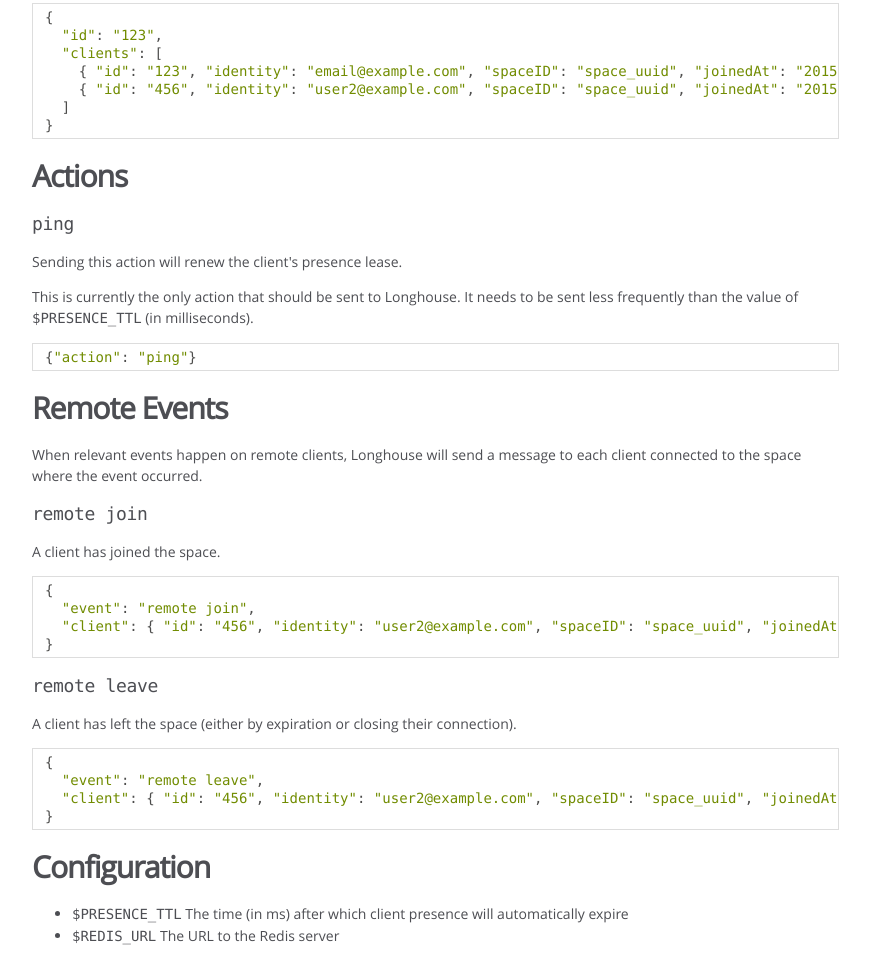
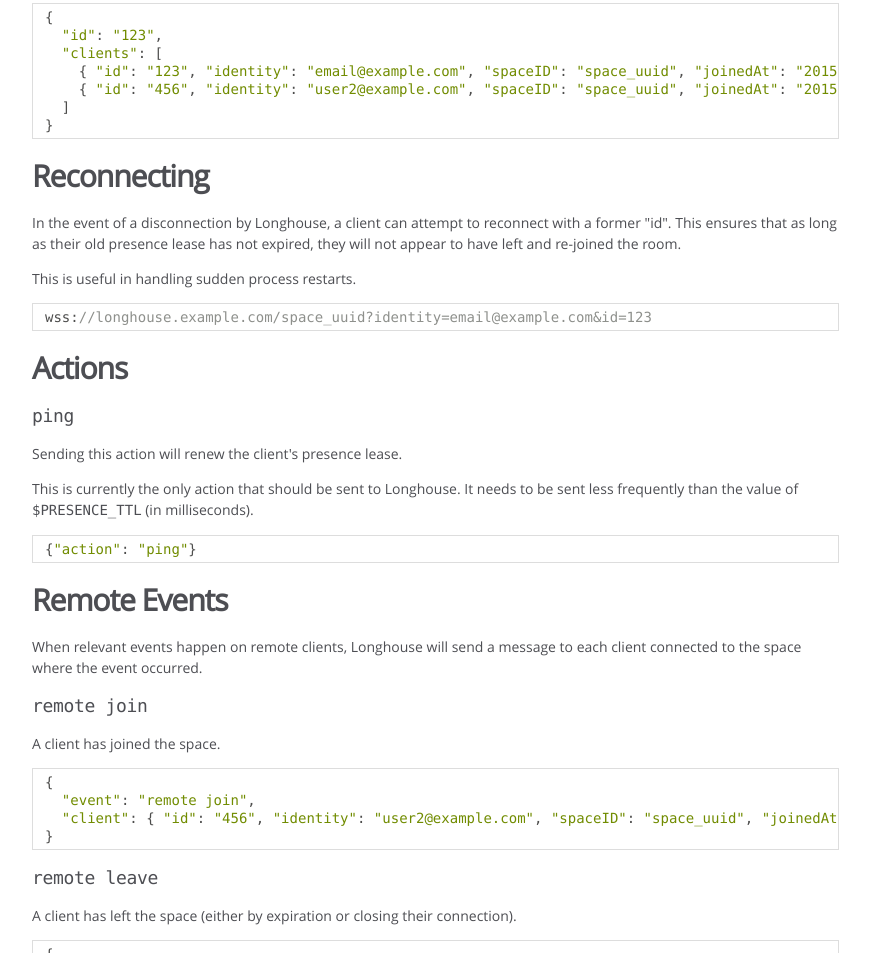
Before and after one commit to usecanvas/presence, a website: page docs/index.html in a window 1280 px wide. Shown: the part 1022-1975 px from the top of the page, without its empty margins (0-870 px from the left). Drawn offline with Linux system fonts and the light colour scheme.

Commit message:
Add reconnecting info to README

```diff
--- a/docs/index.html
+++ b/docs/index.html
@@ -64,7 +64,11 @@
     { &quot;id&quot;: &quot;123&quot;, &quot;identity&quot;: &quot;email@example.com&quot;, &quot;spaceID&quot;: &quot;space_uuid&quot;, &quot;joinedAt&quot;: &quot;2015-06-05T21:09:26.480Z&quot; },
     { &quot;id&quot;: &quot;456&quot;, &quot;identity&quot;: &quot;user2@example.com&quot;, &quot;spaceID&quot;: &quot;space_uuid&quot;, &quot;joinedAt&quot;: &quot;2015-06-05T21:09:28.493Z&quot; }
   ]
-}</code></pre><h3>Actions</h3><h4><code>ping</code></h4><p>Sending this action will renew the client's presence lease.</p>
+}</code></pre><h2>Reconnecting</h2><p>In the event of a disconnection by Longhouse, a client can attempt to reconnect
+with a former &quot;id&quot;. This ensures that as long as their old presence lease has
+not expired, they will not appear to have left and re-joined the room.</p>
+<p>This is useful in handling sudden process restarts.</p>
+<pre class="prettyprint source"><code>wss://longhouse.example.com/space_uuid?identity=email@example.com&id=123</code></pre><h3>Actions</h3><h4><code>ping</code></h4><p>Sending this action will renew the client's presence lease.</p>
 <p>This is currently the only action that should be sent to Longhouse. It needs to
 be sent less frequently than the value of <code>$PRESENCE_TTL</code> (in milliseconds).</p>
 <pre class="prettyprint source lang-json"><code>{&quot;action&quot;: &quot;ping&quot;}</code></pre><h3>Remote Events</h3><p>When relevant events happen on remote clients, Longhouse will send a message to
```
Also changed, not shown: README.md.
